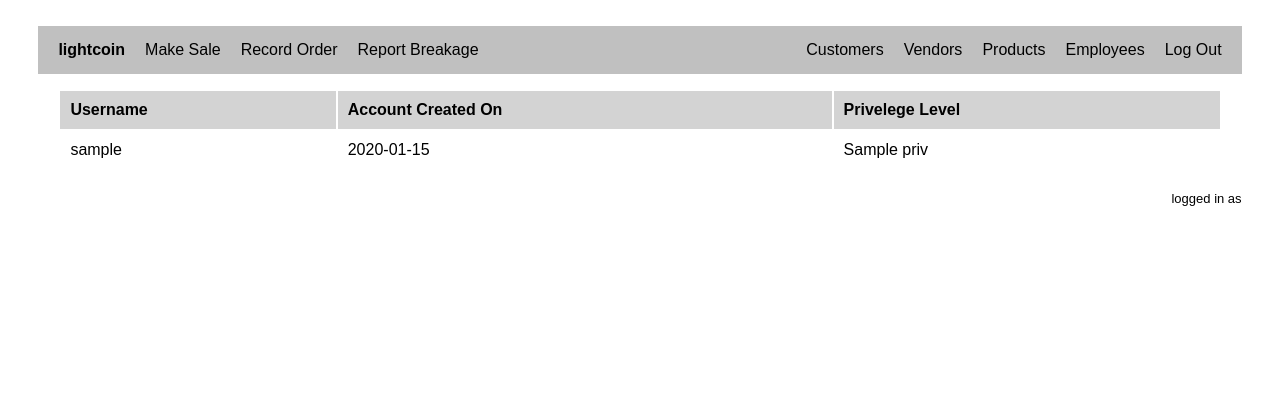
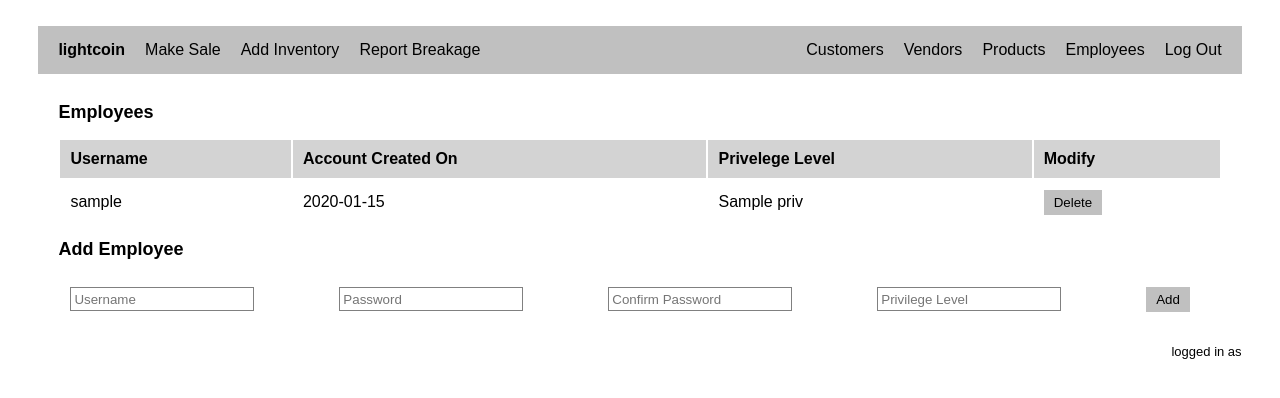
Before and after one commit to xerebus/lightcoin, a Flask app: template FlaskApp/templates/employee.html in a window 1280 px wide. Shown: the top 398 px of the page. Run offline with Flask 2, Linux system fonts and the light colour scheme; the template is opened without the code that fills it: most values are stand-ins (such as "Sample title", 1, 10 or a date in 2020).

Commit message:
can now add and delete employees through web interface

```diff
--- a/FlaskApp/main.py
+++ b/FlaskApp/main.py
@@ -10,6 +10,8 @@
 from flask.ext.mysql import MySQL
 
 from werkzeug import generate_password_hash, check_password_hash
+
+import time
 
 app = Flask(__name__)
 app.secret_key = 'secret_key' # TODO: change
@@ -28,7 +30,7 @@
 
     return render_template('index.html')
 
-@app.route('/login', methods=['POST', 'GET'])
+@app.route('/login', methods = ['POST', 'GET'])
 def login():
     '''Validate the user's credentials and redirect them to the lightcoin
     console.'''
@@ -121,6 +123,76 @@
         employees = employees
     )
 
+@app.route('/employee_add', methods = ['POST'])
+def add_employee():
+    '''Adds a new employee to the employee table. If username already exists,
+    the SQL stored procedure makes no modifications.'''
+
+    # login-only page
+    if not session.get('user'):
+        return render_template(
+            'error.html',
+            error = 'Unauthorized access.'
+        )
+
+    if request.method == 'POST':
+
+        # make sure passwords match
+        if request.form['password'] != request.form['confirm_password']:
+            return render_template(
+                'error.html',
+                error = 'Passwords did not match.'
+            )
+
+
+        # connect to MySQL database
+        conn = mysql.connect()
+        cursor = conn.cursor()
+
+        # attempt to add employee
+
+        args = (
+            request.form['username'],
+            request.form['password'],
+            time.strftime('%Y%m%d'),
+            request.form['priv']
+        )
+        cursor.callproc('CreateUser', args)
+        conn.commit()
+
+        # close connection
+        cursor.close()
+        conn.close()
+
+    return redirect('/employee')
+
+@app.route('/employee_delete', methods = ['POST'])
+def delete_employee():
+    '''Deletes an employee from the employee table.'''
+
+    # login-only page
+    if not session.get('user'):
+        return render_template(
+            'error.html',
+            error = 'Unauthorized access.'
+        )
+
+    if request.method == 'POST':
+
+        # connect to MySQL database
+        conn = mysql.connect()
+        cursor = conn.cursor()
+
+        # delete user
+        args = (request.form['username'],)
+        cursor.callproc('DeleteUser', args)
+        conn.commit()
+
+        # close connection
+        cursor.close()
+        conn.close()
+
+    return redirect('/employee')
 
 if __name__ == '__main__':
     app.run(debug = True)
--- a/FlaskApp/static/global.css
+++ b/FlaskApp/static/global.css
@@ -26,6 +26,8 @@
 
     background: none;
 
+    padding-left: 3px;
+
 }
 
 button {
--- a/FlaskApp/static/interface.css
+++ b/FlaskApp/static/interface.css
@@ -58,6 +58,22 @@
 
 }
 
+/* content */
+
+div.content {
+
+    margin-top: 28px;
+
+}
+
+/* text sizes */
+
+h1  {
+
+    font-size: 18px;
+
+}
+
 /* table display */
 
 table {
@@ -81,3 +97,11 @@
     padding: 10px;
 
 }
+
+/* space to use as needed between elements */
+
+span.space {
+
+    width: 100px;
+
+}
--- a/FlaskApp/templates/base.html
+++ b/FlaskApp/templates/base.html
@@ -22,7 +22,7 @@
         <a class="logo" href="/home">lightcoin</a>
 
         <a>Make Sale</a>
-        <a>Record Order</a>
+        <a>Add Inventory</a>
         <a>Report Breakage</a>
 
         <a class="right" href="/logout">Log Out</a>
--- a/FlaskApp/templates/employee.html
+++ b/FlaskApp/templates/employee.html
@@ -2,6 +2,10 @@
 {% block pagetitle %}Homepage{% endblock %}
 
 {% block content %}
+
+<h1>Employees</h1>
+
+<form action="/employee_delete" method="POST">
 
 <table>
 
@@ -9,6 +13,7 @@
         <th>Username</th>
         <th>Account Created On</th>
         <th>Privelege Level</th>
+        <th>Modify</th>
     </tr>
 
     {% for (username, date_created, priv) in employees %}
@@ -16,10 +21,51 @@
         <td>{{ username }}</td>
         <td>{{ date_created }}</td>
         <td>{{ priv }}</td>
+        <td>
+            <button name="username" value="{{ username }}"
+            type="submit">Delete</button>
+        </td>
     </tr>
     {% endfor %}
 
+
 </table>
+
+</form>
+
+<h1>Add Employee</h1>
+
+<form action="/employee_add" method="POST">
+
+<table>
+
+    <tr>
+
+        <td>
+            <input type="text" name="username" placeholder="Username">
+        </td>
+
+        <td>
+            <input type="password" name="password" placeholder="Password"/>
+        </td>
+
+        <td>
+            <input type="password" name="confirm_password"
+            placeholder="Confirm Password" />
+        </td>
+
+        <td>
+            <input type="text" name="priv" placeholder="Privilege Level" />
+        </td>
+
+        <td>
+            <button action=type="submit">Add</button>
+        </td>
+    </tr>
+</table>
+
+</form>
+
 
 
 {% endblock %}
```
